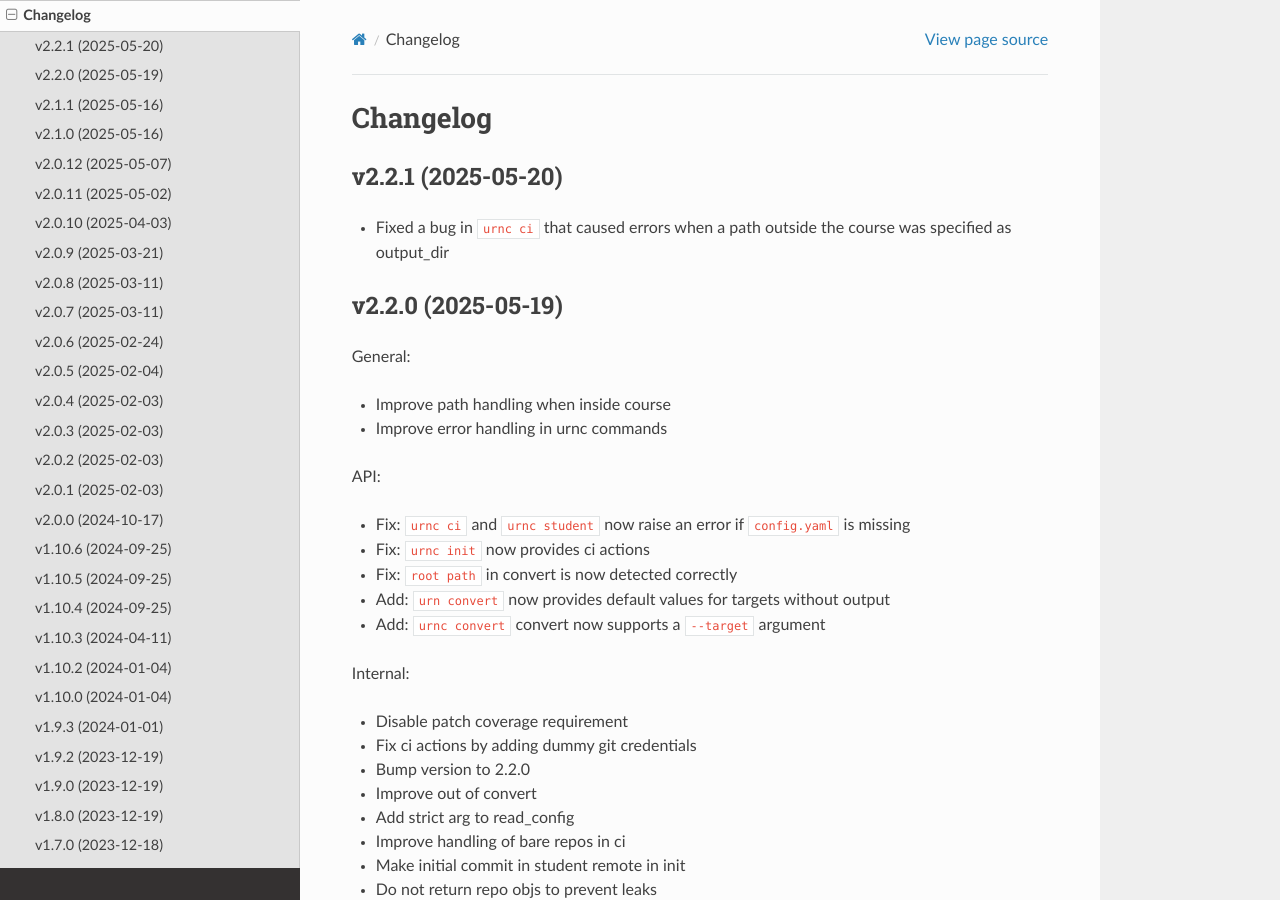
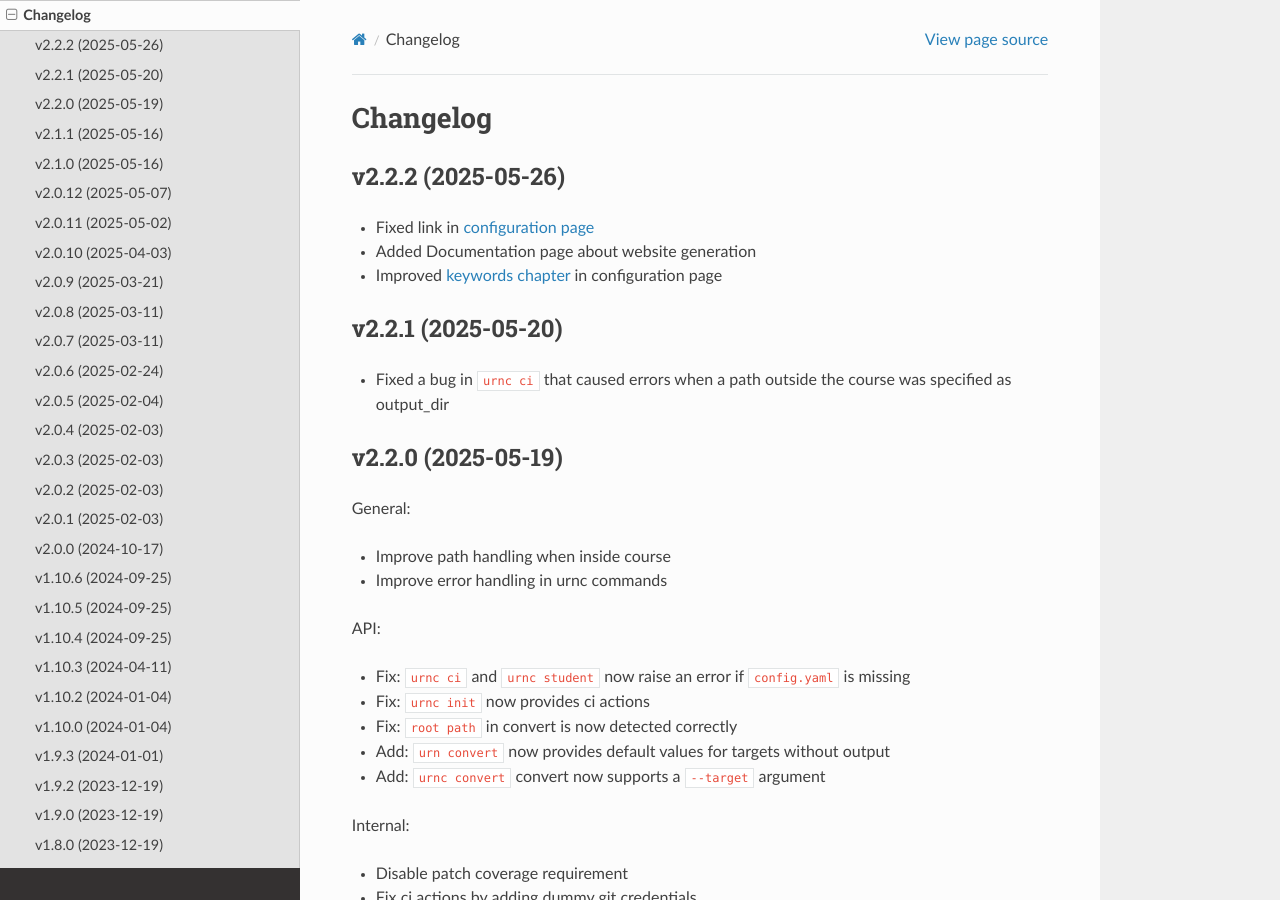
Before and after one commit to spang-lab/urnc, a Sphinx documentation site: the page built from docs/source/changelog.md, in a window 1280 px wide and 900 px high. Built offline with Sphinx 7.4.7 and the Read the Docs theme 3.1.0, drawn with Linux system fonts in a browser that asks for light colours.

Commit message:
Document website generation (#45)
- Fixed link in [configuration page](https://spang-lab.github.io/urnc/configuration.html)
- Added Documentation page about website generation
- Improved [keywords chapter](https://spang-lab.github.io/urnc/configuration.html#keywords) in configuration page

```diff
--- a/docs/source/changelog.md
+++ b/docs/source/changelog.md
@@ -1,4 +1,10 @@
 # Changelog
+
+## v2.2.2 (2025-05-26)
+
+- Fixed link in [configuration page](https://spang-lab.github.io/urnc/configuration.html)
+- Added Documentation page about website generation
+- Improved [keywords chapter](https://spang-lab.github.io/urnc/configuration.html#keywords) in configuration page
 
 ## v2.2.1 (2025-05-20)
 
--- a/docs/source/index.rst
+++ b/docs/source/index.rst
@@ -11,6 +11,7 @@ Welcome to the documentation website of URNC, the Uni Regensburg Notebook Conver
    Usage <usage>
    Commands <commands/index>
    Configuration <configuration>
+   Website-Generation <website-generation>
    Placeholders <placeholders>
    Contributing <contributing>
    Changelog <changelog>
--- a/pyproject.toml
+++ b/pyproject.toml
@@ -11,7 +11,7 @@ include = [
 
 [project]
 name = "urnc"
-version = "2.2.1"
+version = "2.2.2"
 authors = [
     { name = "Michael Huttner", email = "michael@mhuttner.com" },
     { name = "Tobias Schmidt", email = "tobias.schmidt331@gmail.com" },
```
Also changed, not shown: docs/source/configuration.md (+6 -6 lines), docs/source/website-generation.md (added, +32 -0 lines), 1 other file.
